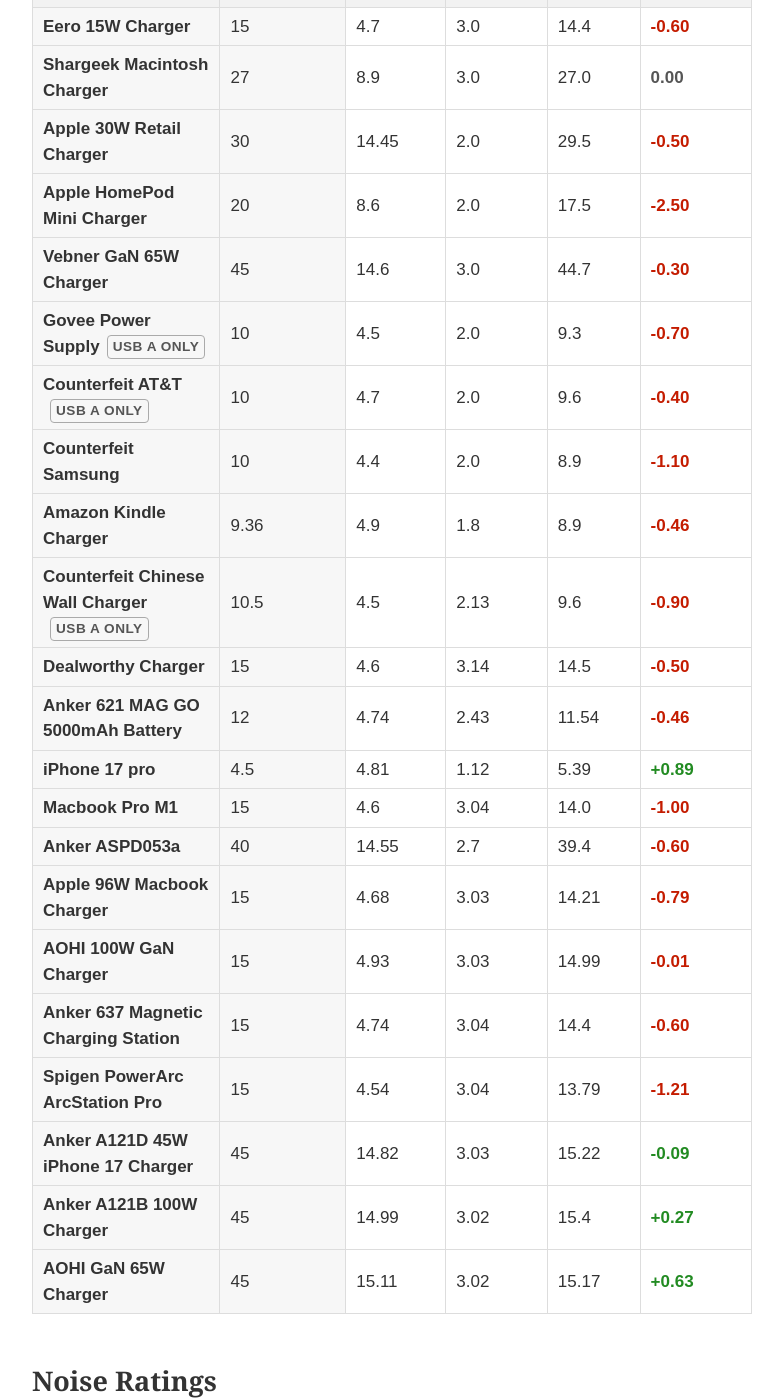
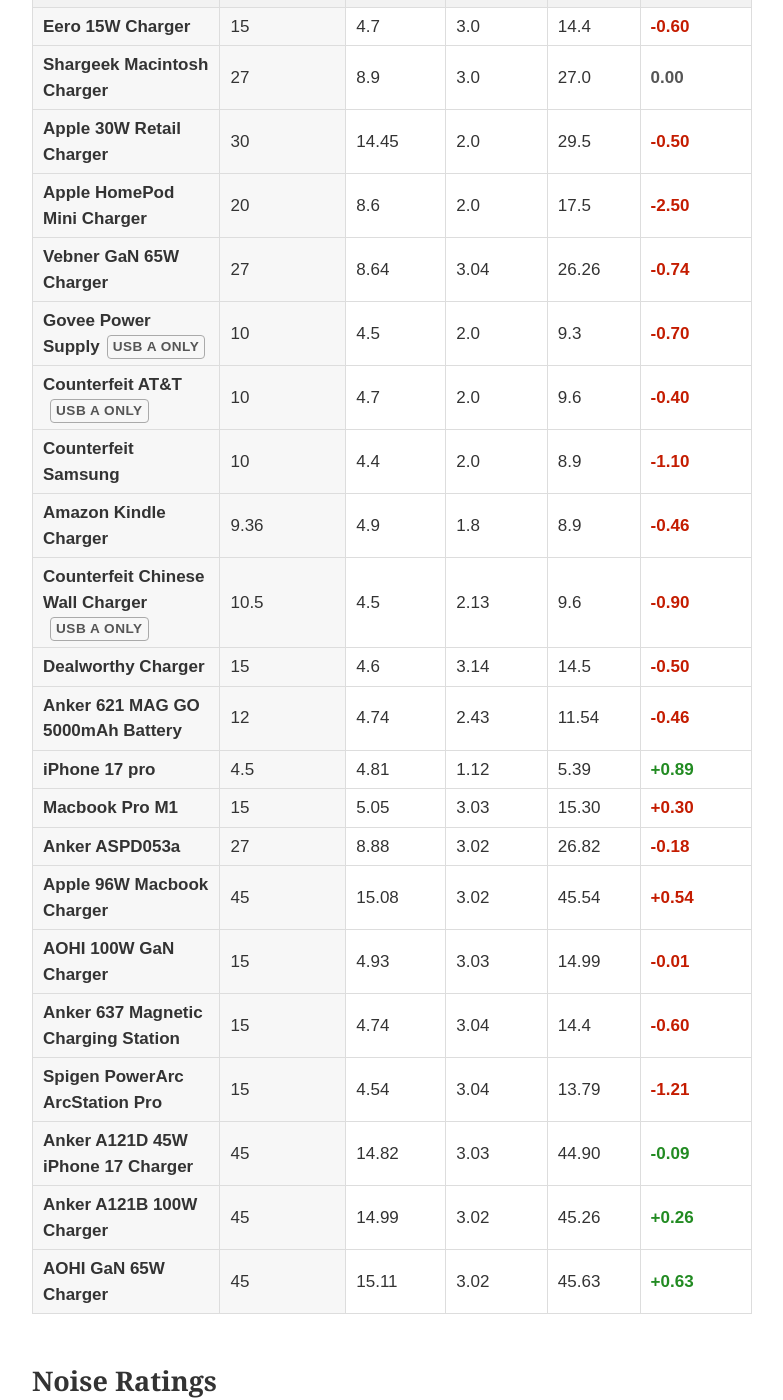
Before and after one commit to 0sps/sull1van.com, a Jekyll site: the page built from _posts/2026-01-19-a-dozen-chargers-in-the-lab.md, in a window 1280 px wide and 1400 px high, scrolled down 4168 px. Shown: the whole window, without its empty margins (248-1031 px from the left). Built offline with Jekyll 4.4.1, drawn with Linux system fonts in a browser that asks for light colours.

Commit message:
Update 2026-01-19-a-dozen-chargers-in-the-lab.md

```diff
--- a/_posts/2026-01-19-a-dozen-chargers-in-the-lab.md
+++ b/_posts/2026-01-19-a-dozen-chargers-in-the-lab.md
@@ -415,7 +415,7 @@
     <tr><td><strong>Shargeek Macintosh Charger</strong></td><td>27</td><td>8.9</td><td>3.0</td><td>27.0</td><td class="diff-zero">0.00</td></tr>
     <tr><td><strong>Apple 30W Retail Charger</strong></td><td>30</td><td>14.45</td><td>2.0</td><td>29.5</td><td class="diff-neg">-0.50</td></tr>
     <tr><td><strong>Apple HomePod Mini Charger</strong></td><td>20</td><td>8.6</td><td>2.0</td><td>17.5</td><td class="diff-neg">-2.50</td></tr>
-    <tr><td><strong>Vebner GaN 65W Charger</strong></td><td>45</td><td>14.6</td><td>3.0</td><td>44.7</td><td class="diff-neg">-0.30</td></tr>
+    <tr><td><strong>Vebner GaN 65W Charger</strong></td><td>27</td><td>8.64</td><td>3.04</td><td>26.26</td><td class="diff-neg">-0.74</td></tr>
     <tr><td><strong>Govee Power Supply</strong><span class="usba-badge">USB A Only</span></td><td>10</td><td>4.5</td><td>2.0</td><td>9.3</td><td class="diff-neg">-0.70</td></tr>
     <tr><td><strong>Counterfeit AT&amp;T</strong><span class="usba-badge">USB A Only</span></td><td>10</td><td>4.7</td><td>2.0</td><td>9.6</td><td class="diff-neg">-0.40</td></tr>
     <tr><td><strong>Counterfeit Samsung</strong></td><td>10</td><td>4.4</td><td>2.0</td><td>8.9</td><td class="diff-neg">-1.10</td></tr>
@@ -424,15 +424,15 @@
     <tr><td><strong>Dealworthy Charger</strong></td><td>15</td><td>4.6</td><td>3.14</td><td>14.5</td><td class="diff-neg">-0.50</td></tr>
     <tr><td><strong>Anker 621 MAG GO 5000mAh Battery</strong></td><td>12</td><td>4.74</td><td>2.43</td><td>11.54</td><td class="diff-neg">-0.46</td></tr>
     <tr><td><strong>iPhone 17 pro</strong></td><td>4.5</td><td>4.81</td><td>1.12</td><td>5.39</td><td class="diff-pos">+0.89</td></tr>
-    <tr><td><strong>Macbook Pro M1</strong></td><td>15</td><td>4.6</td><td>3.04</td><td>14.0</td><td class="diff-neg">-1.00</td></tr>
-    <tr><td><strong>Anker ASPD053a</strong></td><td>40</td><td>14.55</td><td>2.7</td><td>39.4</td><td class="diff-neg">-0.60</td></tr>
-    <tr><td><strong>Apple 96W Macbook Charger</strong></td><td>15</td><td>4.68</td><td>3.03</td><td>14.21</td><td class="diff-neg">-0.79</td></tr>
+    <tr><td><strong>Macbook Pro M1</strong></td><td>15</td><td>5.05</td><td>3.03</td><td>15.30</td><td class="diff-neg">+0.30</td></tr>
+    <tr><td><strong>Anker ASPD053a</strong></td><td>27</td><td>8.88</td><td>3.02</td><td>26.82</td><td class="diff-neg">-0.18</td></tr>
+    <tr><td><strong>Apple 96W Macbook Charger</strong></td><td>45</td><td>15.08</td><td>3.02</td><td>45.54</td><td class="diff-neg">+0.54</td></tr>
     <tr><td><strong>AOHI 100W GaN Charger</strong></td><td>15</td><td>4.93</td><td>3.03</td><td>14.99</td><td class="diff-neg">-0.01</td></tr>
     <tr><td><strong>Anker 637 Magnetic Charging Station</strong></td><td>15</td><td>4.74</td><td>3.04</td><td>14.4</td><td class="diff-neg">-0.60</td></tr>
     <tr><td><strong>Spigen PowerArc ArcStation Pro</strong></td><td>15</td><td>4.54</td><td>3.04</td><td>13.79</td><td class="diff-neg">-1.21</td></tr>
-    <tr><td><strong>Anker A121D 45W iPhone 17 Charger</strong></td><td>45</td><td>14.82</td><td>3.03</td><td>15.22</td><td class="diff-pos">-0.09</td></tr>
-    <tr><td><strong>Anker A121B 100W Charger</strong></td><td>45</td><td>14.99</td><td>3.02</td><td>15.4</td><td class="diff-pos">+0.27</td></tr>
-    <tr><td><strong>AOHI GaN 65W Charger</strong></td><td>45</td><td>15.11</td><td>3.02</td><td>15.17</td><td class="diff-pos">+0.63</td></tr>
+    <tr><td><strong>Anker A121D 45W iPhone 17 Charger</strong></td><td>45</td><td>14.82</td><td>3.03</td><td>44.90</td><td class="diff-pos">-0.09</td></tr>
+    <tr><td><strong>Anker A121B 100W Charger</strong></td><td>45</td><td>14.99</td><td>3.02</td><td>45.26</td><td class="diff-pos">+0.26</td></tr>
+    <tr><td><strong>AOHI GaN 65W Charger</strong></td><td>45</td><td>15.11</td><td>3.02</td><td>45.63</td><td class="diff-pos">+0.63</td></tr>
   </tbody>
 </table>
 </div>
```
